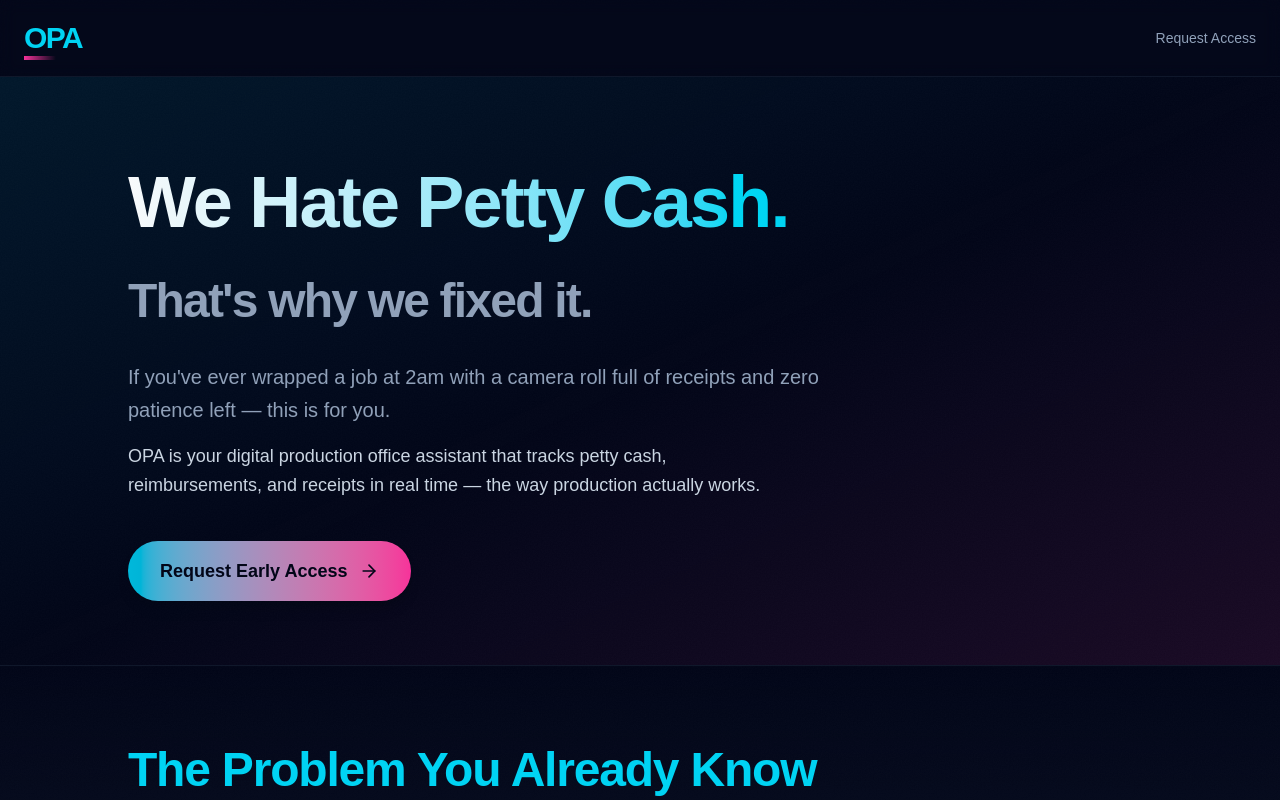
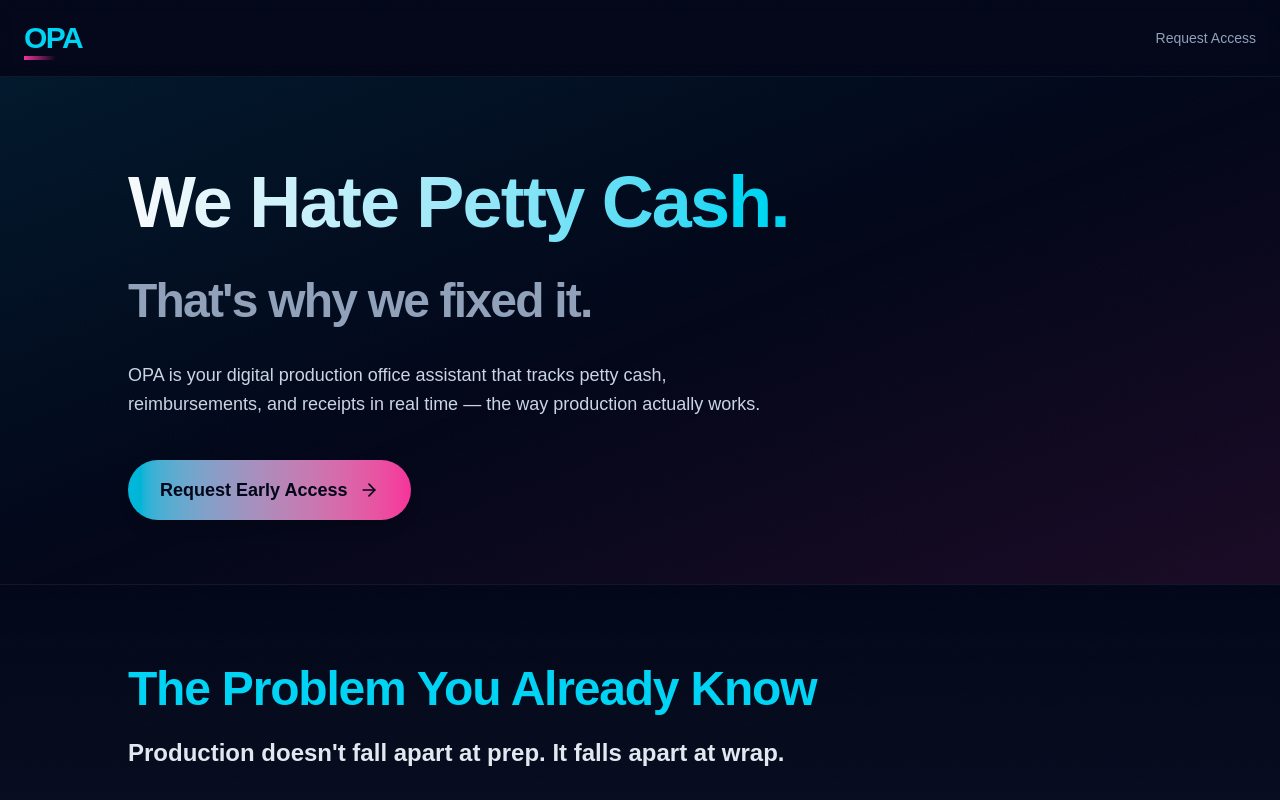
Before and after one commit to blynch33/opa-landing, a Next.js app: page / in a window 1280 px wide. Shown: the top 800 px of the page. Built offline with nearby package versions, Linux system fonts and the light colour scheme.

Commit message:
remove sub heading

```diff
--- a/app/page.tsx
+++ b/app/page.tsx
@@ -63,9 +63,6 @@ export default function OPALanding() {
               That's why we fixed it.
             </span>
           </h2>
-          <p className="text-xl text-slate-400 mb-4 max-w-3xl leading-relaxed">
-            If you've ever wrapped a job at 2am with a camera roll full of receipts and zero patience left — this is for you.
-          </p>
           <p className="text-lg text-slate-300 mb-10 max-w-2xl leading-relaxed">
             OPA is your digital production office assistant that tracks petty cash, reimbursements, and receipts in real time — the way production actually works.
           </p>
```
